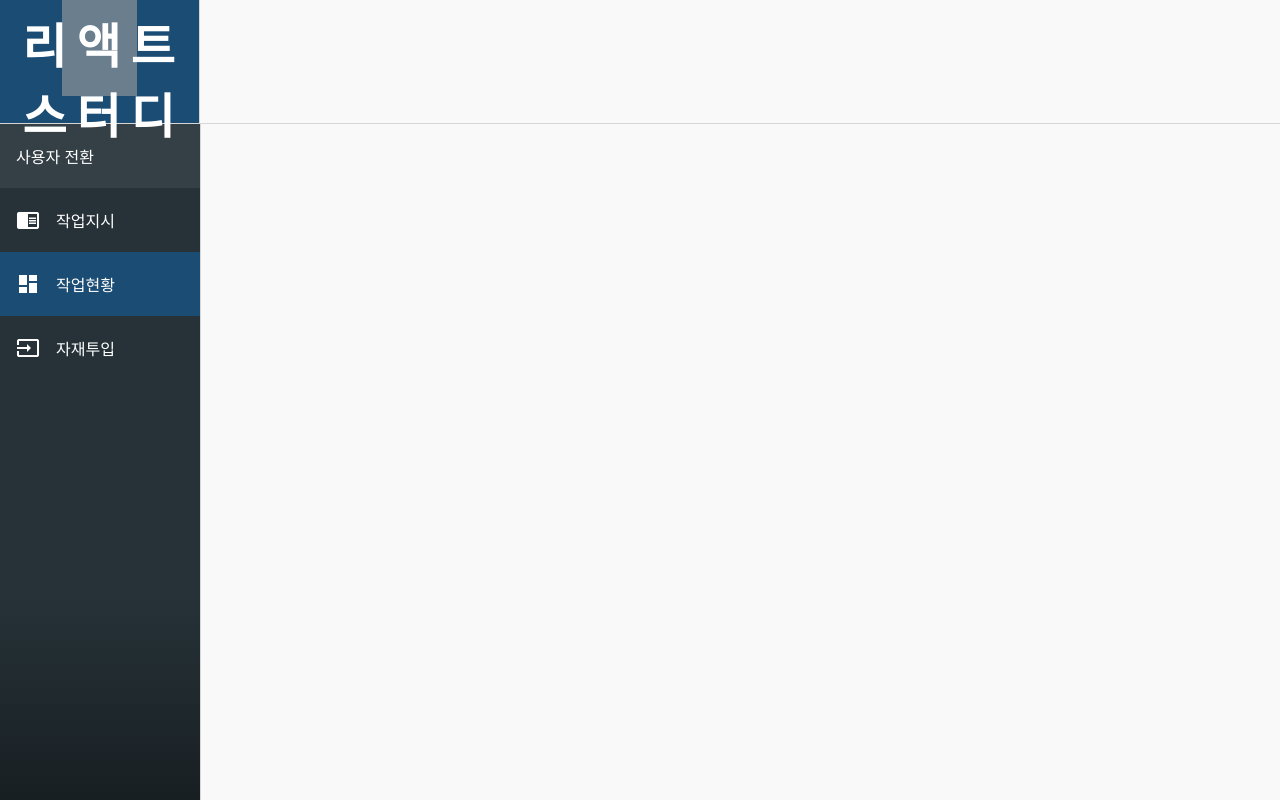
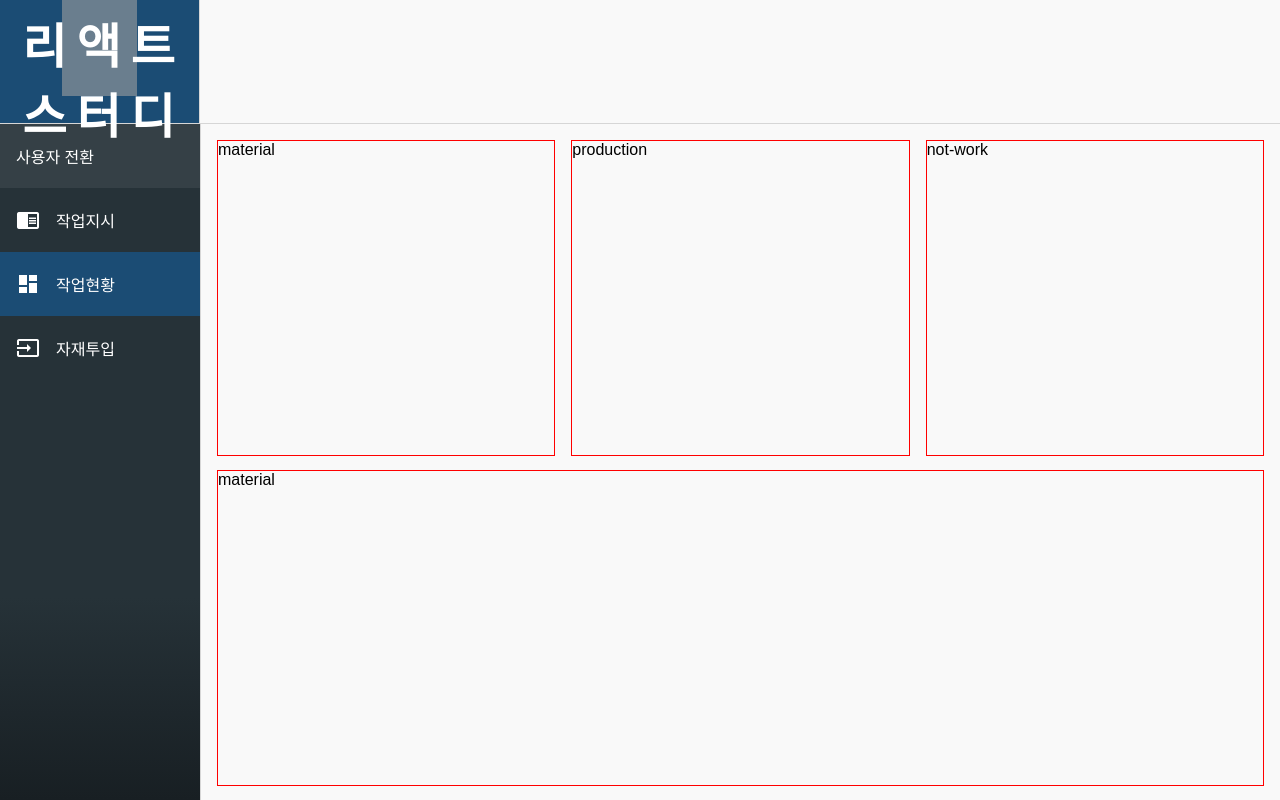
Before and after one commit to junyunga/react-study, a React (Create React App) app: page /product/work-list in a window 1280 px wide. Built offline with nearby package versions, Linux system fonts and the light colour scheme; grey boxes are pictures that could not be loaded.

Commit message:
작업현황

```diff
--- a/src/components/right-side/index.js
+++ b/src/components/right-side/index.js
@@ -2,6 +2,7 @@ import React, {Component} from 'react';
 import './index.scss';
 import {Route, Switch} from 'react-router-dom';
 import MaterialInsert from 'components/material-insert';
+import WorkList from 'page/product/work-list';
 
 class RightSide extends Component  {
     render() {
@@ -9,6 +10,7 @@ class RightSide extends Component  {
             <div className="right-side">
                 <Switch>
                     <Route path="/product/material-insert" component={MaterialInsert}/>
+                    <Route path="/product/work-list" component={WorkList}/>
                 </Switch>
             </div>
         )
--- /dev/null
+++ b/src/components/work-list/material/index.js
@@ -0,0 +1,17 @@
+import React, {Component} from 'react';
+import './index.scss';
+
+export default class Material extends Component {
+    render() {
+        return (
+            <div className="material">
+                <div className="material-container">
+                    <div className="material-content">
+                        material
+                    </div>
+                </div>
+            </div>
+
+        );
+    }
+}
--- /dev/null
+++ b/src/components/work-list/material/index.scss
@@ -0,0 +1,15 @@
+.material {
+  display: flex;
+  flex-direction: column;
+  height: 100%;
+  .material-container {
+    flex: 1 1 auto;
+    padding: 8px;
+    .material-content {
+      border: 1px solid red;
+      display: flex;
+      flex-direction: column;
+      height: 100%;
+    }
+  }
+}
--- /dev/null
+++ b/src/components/work-list/not-work/index.js
@@ -0,0 +1,17 @@
+import React, {Component} from 'react';
+import './index.scss';
+
+export default class NotWork extends Component {
+    render() {
+        return (
+            <div className="not-work">
+                <div className="not-work-container">
+                    <div className="not-work-content">
+                        not-work
+                    </div>
+                </div>
+            </div>
+
+        );
+    }
+}
--- /dev/null
+++ b/src/components/work-list/not-work/index.scss
@@ -0,0 +1,15 @@
+.not-work {
+  display: flex;
+  flex-direction: column;
+  height: 100%;
+  .not-work-container {
+    flex: 1 1 auto;
+    padding: 8px;
+    .not-work-content {
+      border: 1px solid red;
+      display: flex;
+      flex-direction: column;
+      height: 100%;
+    }
+  }
+}
--- /dev/null
+++ b/src/components/work-list/production/index.js
@@ -0,0 +1,17 @@
+import React, {Component} from 'react';
+import './index.scss';
+
+export default class Production extends Component {
+    render() {
+        return (
+            <div className="production">
+                <div className="production-container">
+                    <div className="production-content">
+                        production
+                    </div>
+                </div>
+            </div>
+
+        );
+    }
+}
--- /dev/null
+++ b/src/components/work-list/production/index.scss
@@ -0,0 +1,15 @@
+.production {
+  display: flex;
+  flex-direction: column;
+  height: 100%;
+  .production-container {
+    flex: 1 1 auto;
+    padding: 8px;
+    .production-content {
+      border: 1px solid red;
+      display: flex;
+      flex-direction: column;
+      height: 100%;
+    }
+  }
+}
--- /dev/null
+++ b/src/page/product/work-list/index.js
@@ -0,0 +1,27 @@
+import React, {Component} from 'react';
+import './index.scss';
+import Material from 'components/work-list/material';
+import Production from 'components/work-list/production';
+import NotWork from 'components/work-list/not-work';
+
+export default class WorkList extends Component {
+    render() {
+        return (
+            <div className="work-list">
+                <div className="wrapper">
+                    <Material/>
+                </div>
+                <div className="wrapper">
+                    <Production/>
+                </div>
+                <div className="wrapper">
+                    <NotWork/>
+                </div>
+                <div className="wrapper">
+                    <Material/>
+                </div>
+
+            </div>
+        );
+    }
+}
--- /dev/null
+++ b/src/page/product/work-list/index.scss
@@ -0,0 +1,11 @@
+.work-list {
+  display: flex;
+  flex-flow: row wrap;
+  height: 100%;
+  padding: 8px;
+
+  .wrapper {
+    flex: 1 1 33.3333%;
+    height: 50%;
+  }
+}
```
